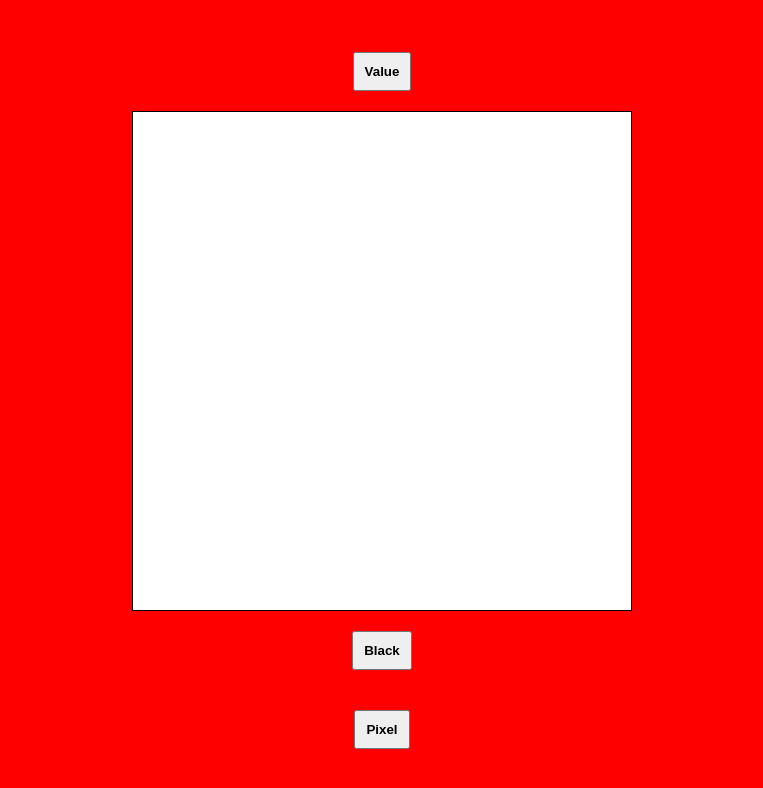
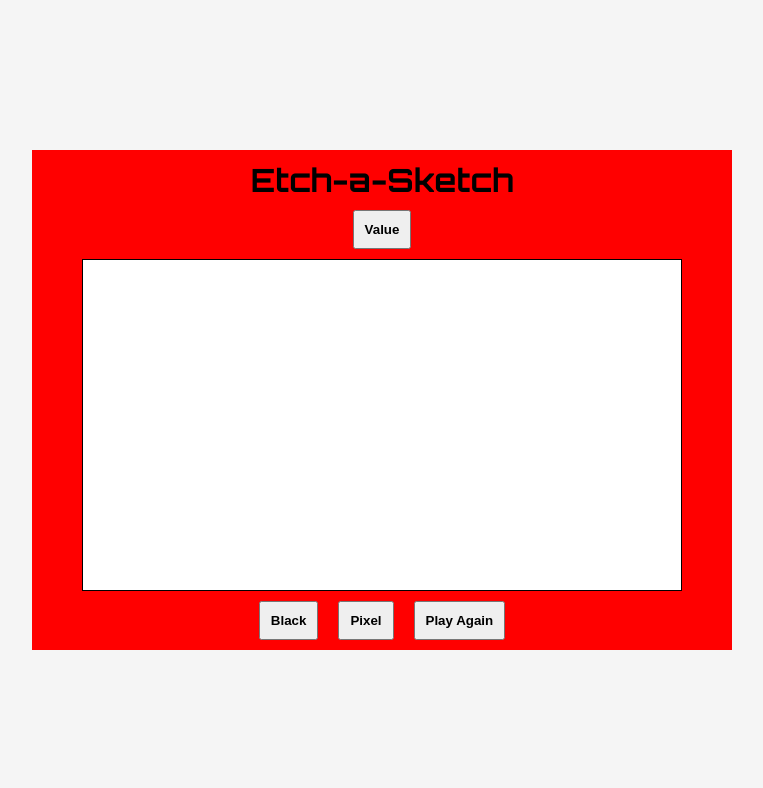
Before and after one commit to Riyaonweb/Etch-a-Sketch, a plain HTML site: page index.html in a window 1280 px wide. Shown: the whole page, without its empty margins (258-1021 px from the left). Drawn offline with Linux system fonts and the light colour scheme.

Commit message:
Added working index.html style.css script.js

```diff
--- a/index.html
+++ b/index.html
@@ -3,13 +3,26 @@
 <head>
     <meta charset="UTF-8">
     <meta name="viewport" content="width=device-width, initial-scale=1.0">
+    <link href="https://fonts.googleapis.com/css2?family=Orbitron:wght@400..900&display=swap" rel="stylesheet">
     <link rel="stylesheet" href="style.css">
     <title>Etch-a-Sketch</title>
 </head>
 <body>
-    <button id="value">Value</button>
+    <div class="block">
+        <div class="head">
+            <h1>Etch-a-Sketch</h1> <button id="value">Value</button>
+        </div>
+
     <div id="container"></div>
-    <button id="black" class="color">Black</button><button class="color" id="pixel">Pixel</button>
+    <div class="buttons">
+
+        <button id="black" class="color">Black</button>
+        <button class="color" id="pixel">Pixel</button>
+        <button id="again">Play Again</button>
+    </div>
+
+    </div>
+
     <script src="script.js"></script>
 </body>
 </html>
--- a/script.js
+++ b/script.js
@@ -3,6 +3,7 @@ const value = document.getElementById("value");
 const black = document.getElementById("black");
 const pixel = document.getElementById("pixel");
 const colors = document.querySelectorAll(".color");
+const again = document.getElementById("again");
 function color(){
     const randomColor = '#'+Math.floor(Math.random()*16777215).toString(16).padStart(6,'0').toUpperCase();
     console.log(randomColor);
@@ -11,16 +12,19 @@ function color(){
 
 //16*16 grid
 function getValue(){
-    value.addEventListener("click",() => {
+    value.addEventListener("click", function clickHandler(e) {
         var input = prompt("Enter number");
         value.innerText = input+ "*" +input;
         console.log("input", input);
         defaultGrid(input);
-        return input;
-    })
+
+        value.removeEventListener("click",clickHandler);
+    });
+
 }
 
 getValue();
+
 
 function defaultGrid(inputValue){
 console.log("inputValue", inputValue);
@@ -66,3 +70,9 @@ function pixels(){
     });
 
 }
+function playAgain(){
+    again.addEventListener("click",() => {
+        location.reload(true);
+    })
+}
+playAgain()
--- a/style.css
+++ b/style.css
@@ -6,23 +6,47 @@
 body{
     display: flex;
     justify-content: center;
+    /* flex-direction: column; */
+    align-items: center;
+    background-color: whitesmoke;
+    width: 100%;
+    height: 100vh;
+    font-family: "Orbitron", sans-serif;
+}
+.block{
+    display: flex;
     flex-direction: column;
+    justify-content: center;
     align-items: center;
     background-color: red;
-    width: 100%;
-    height: 100vh;
+    width: 700px;
+    height: 500px;
+}
+.head{
+    margin-top: 10px;
+    display: flex;
+    flex-direction: column;
+    justify-content: center;
+    align-items: center;
+}
+.head h1{
+    font-family: "Orbitron", sans-serif;
 }
 button{
-    margin-block: 20px;
     padding: 10px;
     font-weight: 600;
+    margin: 10px;
+}
+.buttons{
+    display: flex;
+
 }
 #container{
     display: flex;
     flex-wrap: wrap;
     border: 1px solid black;
-    width: 500px;
-    height: 500px;
+    width: 600px;
+    height: 400px;
     background-color: white;
 
 }
```
